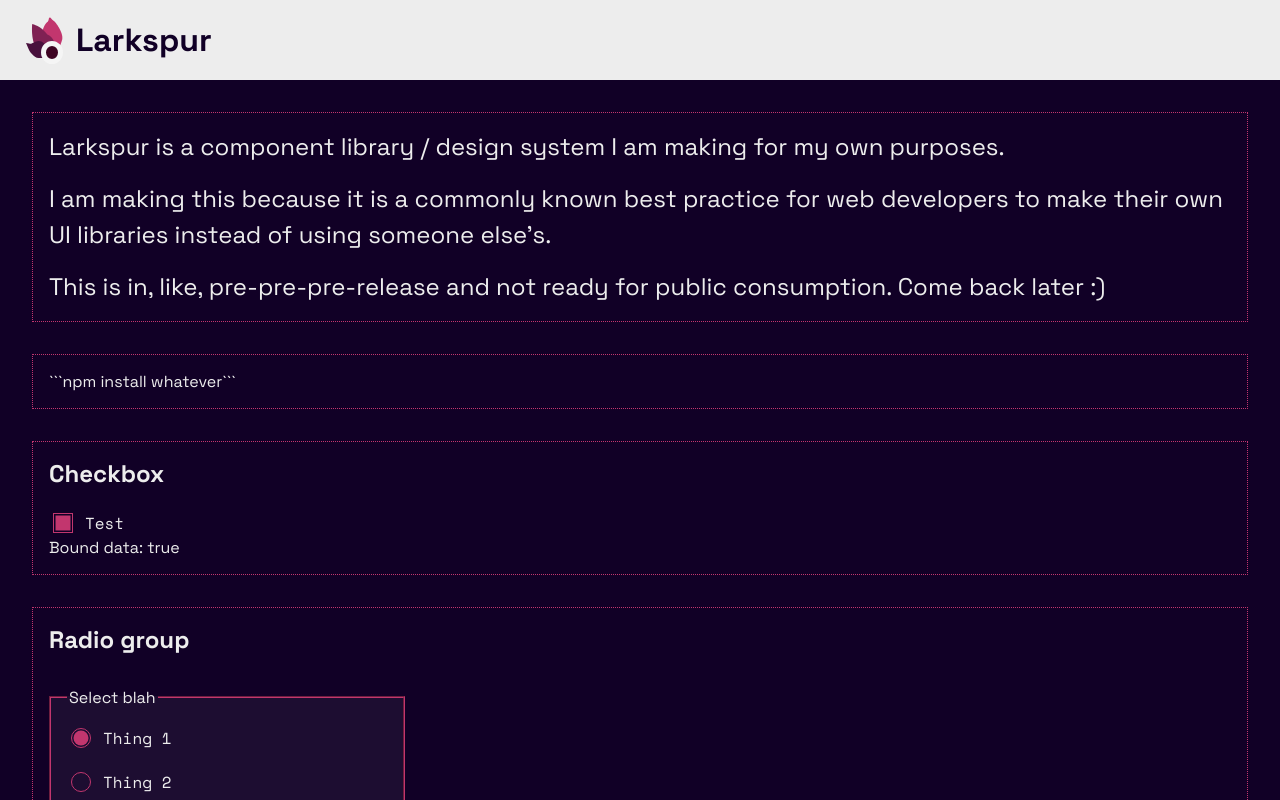
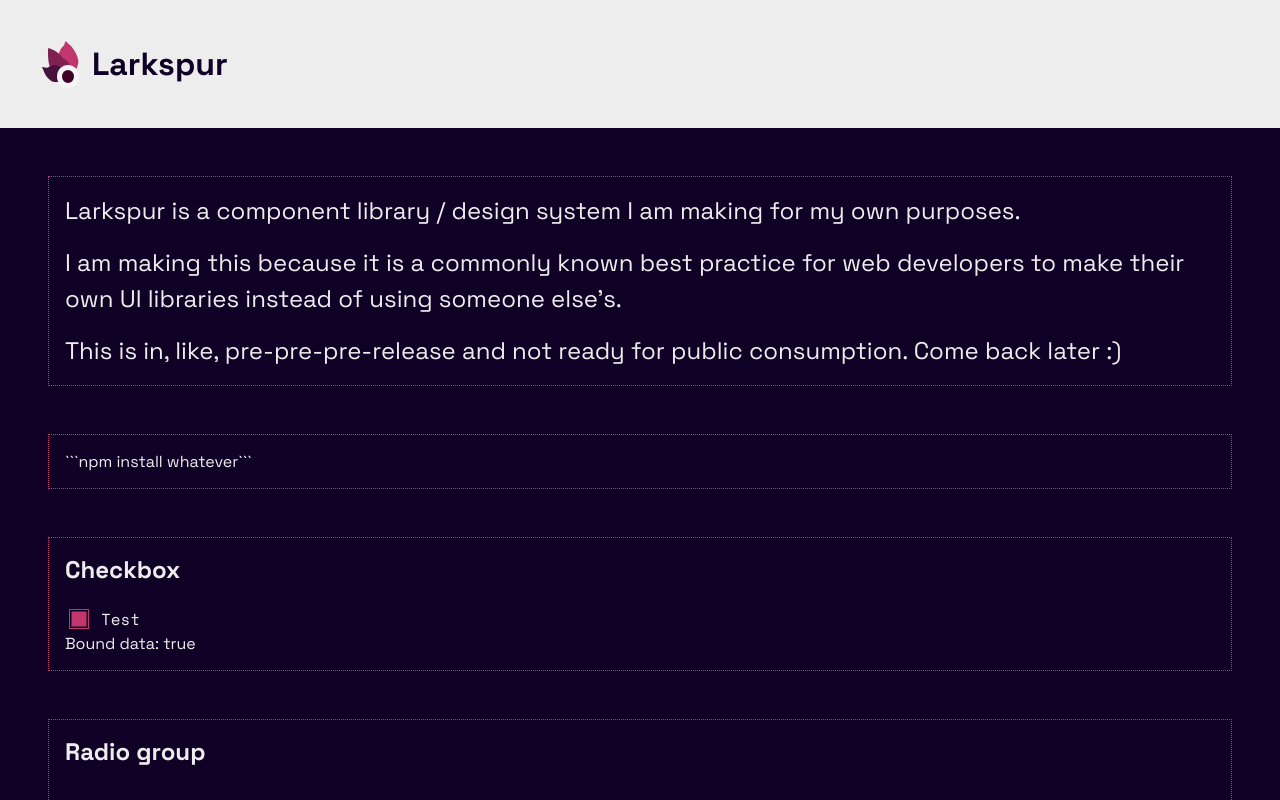
Before and after one commit to mknadler/larkspur-components, a SvelteKit app: page / in a window 1280 px wide. Shown: the top 800 px of the page. Built offline with nearby package versions, Linux system fonts and the light colour scheme.

Commit message:
Add license, bump version to 0.0.1-alpha.0, change readme, tweak docsite styles

```diff
--- a/package.json
+++ b/package.json
@@ -1,6 +1,6 @@
 {
-  "name": "larkspur",
-  "version": "0.0.0",
+  "name": "larkspur-components",
+  "version": "0.0.1-alpha.0",
   "scripts": {
     "dev": "vite dev",
     "build": "vite build && npm run package",
--- a/src/routes/+page.svelte
+++ b/src/routes/+page.svelte
@@ -59,11 +59,11 @@
 	header {
 		background: var(--color-lightgray);
 		width: 100%;
-		height: 5rem;
+		height: 8rem;
 		display: flex;
 		justify-content: flex-start;
 		align-items: center;
-		padding-left: 1rem;
+		padding-left: 2rem;
 	}
 
 	header h1 {
@@ -71,7 +71,7 @@
 	}
 
 	section {
-		margin: 2rem;
+		margin: 3rem;
 		padding: 1rem;
 		border: 1px dotted var(--color-accents);
 	}
```
Also changed, not shown: 2 other files (tests, documents, lock files or other folders).
